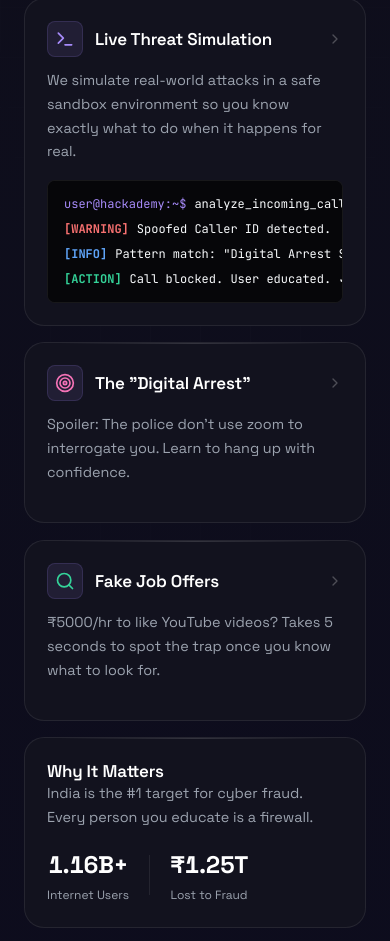
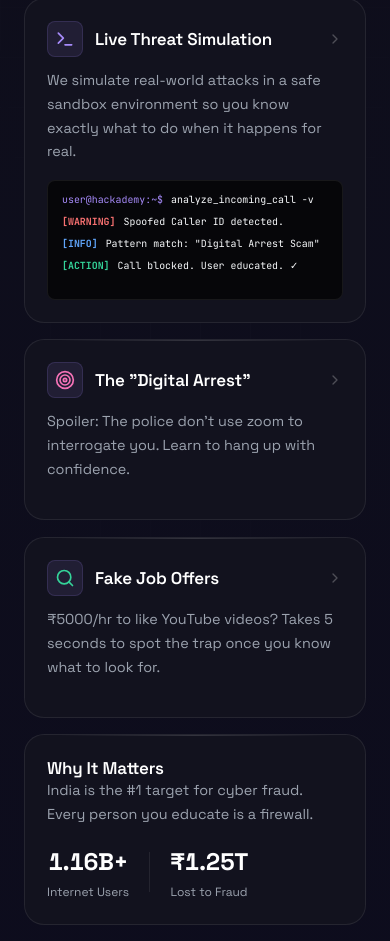
Before and after one commit to RiteshJha912/hackademy-final, a React (Create React App) app in the folder client/: page / in a window 390 px wide. Shown: the part 1348-2289 px from the top of the page. Built offline with nearby package versions, Linux system fonts and the light colour scheme; the HTML template or start-up script is replaced by a standard one; a web font is replaced by a local one.

Commit message:
small bug fixes lmaooo

```diff
--- a/client/src/components/Navbar.js
+++ b/client/src/components/Navbar.js
@@ -1,4 +1,4 @@
-import React, { useState } from 'react'
+import React, { useState, useEffect } from 'react'
 import { Link, useLocation, useNavigate } from 'react-router-dom'
 import {
   ShieldUser,
@@ -20,6 +20,39 @@ const Navbar = ({ currentUser, setUser }) => {
   const location = useLocation()
   const navigate = useNavigate()
   const [isMenuOpen, setIsMenuOpen] = useState(false)
+
+  // Lock body scroll when mobile menu is open (works on iOS + Android)
+  useEffect(() => {
+    if (isMenuOpen) {
+      const scrollY = window.scrollY
+      document.body.style.position = 'fixed'
+      document.body.style.top = `-${scrollY}px`
+      document.body.style.left = '0'
+      document.body.style.right = '0'
+      document.body.style.overflow = 'hidden'
+      document.documentElement.style.overflow = 'hidden'
+    } else {
+      const scrollY = document.body.style.top
+      document.body.style.position = ''
+      document.body.style.top = ''
+      document.body.style.left = ''
+      document.body.style.right = ''
+      document.body.style.overflow = ''
+      document.documentElement.style.overflow = ''
+      // Restore scroll position
+      if (scrollY) {
+        window.scrollTo(0, parseInt(scrollY || '0', 10) * -1)
+      }
+    }
+    return () => {
+      document.body.style.position = ''
+      document.body.style.top = ''
+      document.body.style.left = ''
+      document.body.style.right = ''
+      document.body.style.overflow = ''
+      document.documentElement.style.overflow = ''
+    }
+  }, [isMenuOpen])
 
   const handleLogout = async () => {
     if (currentUser) {
--- a/client/src/styles/LandingPage.module.css
+++ b/client/src/styles/LandingPage.module.css
@@ -682,11 +682,12 @@
   padding: 18px 20px;
   font-family: 'JetBrains Mono', monospace;
   font-size: 0.775rem;
-  flex: 1;
+  height: 110px;
+  /* Fixed height — card never expands */
+  overflow: hidden;
+  /* Hide any overflow, lines fill pre-allocated space */
   border: 1px solid rgba(255, 255, 255, 0.07);
-  overflow-x: auto;
   white-space: nowrap;
-  /* IMPROVEMENT: custom scrollbar matches dark theme */
   scrollbar-width: thin;
   scrollbar-color: #2a2a3a transparent;
 }
@@ -1035,8 +1036,13 @@
   }
 
   .terminalWindow {
-    font-size: 0.75rem;
-    padding: 14px 16px;
+    font-size: 0.62rem;
+    padding: 12px 14px;
+    height: 120px;
+    /* Taller on mobile to fit wrapped lines */
+    white-space: normal;
+    /* Allow wrap — prevents horizontal scroll */
+    overflow: hidden;
   }
 
   /* Timeline stacks vertically on mobile */
--- a/client/src/styles/Navbar.module.css
+++ b/client/src/styles/Navbar.module.css
@@ -295,6 +295,8 @@
     opacity: 0;
     visibility: hidden;
     transition: opacity 0.3s ease, visibility 0.3s ease;
+    overscroll-behavior: none;
+    /* Block scroll passthrough but allow taps */
   }
 
   .mobileOverlayOpen {
@@ -322,6 +324,8 @@
     transform: translateX(100%);
     transition: transform 0.4s cubic-bezier(0.4, 0, 0.2, 1);
     overflow-y: auto;
+    overscroll-behavior: contain;
+    /* Don't leak scroll to body */
   }
 
   .navMenu.navMenuOpen {
```
